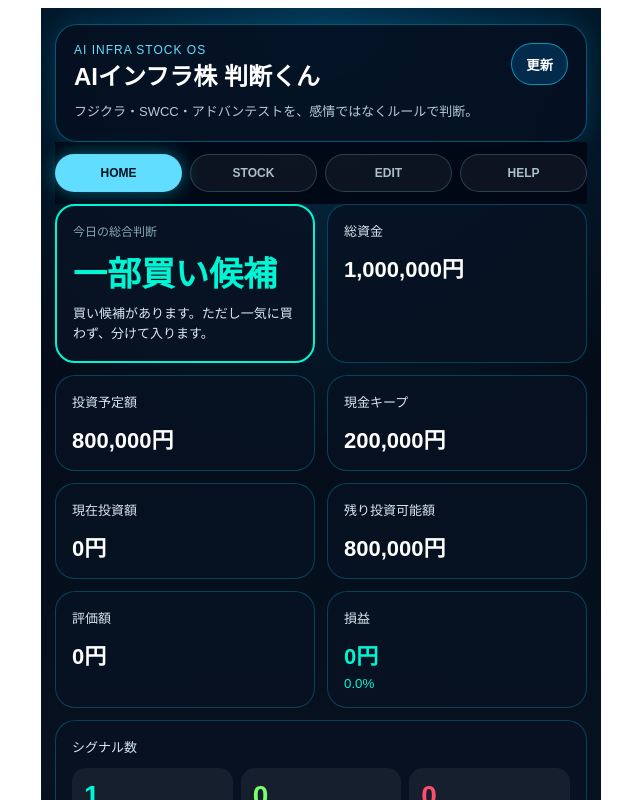
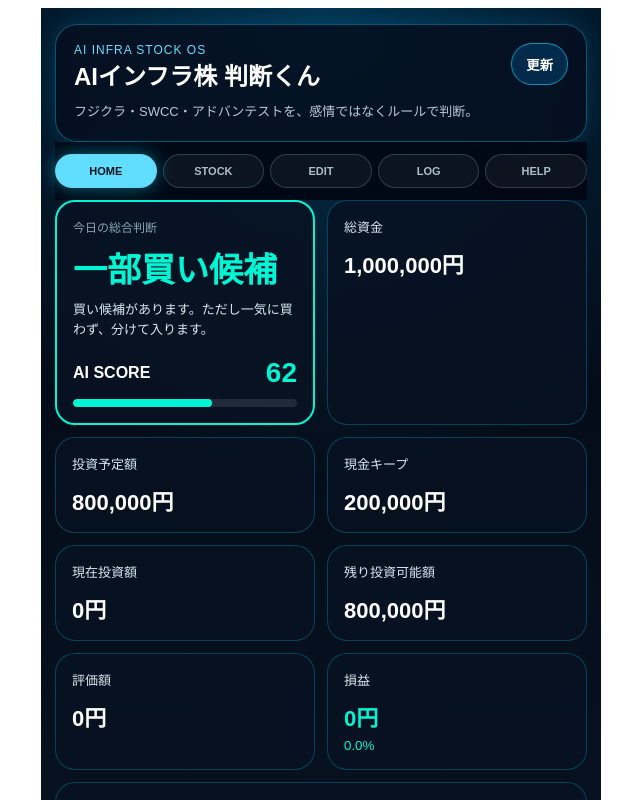
Before and after one commit to Yutarotaniuchi/ai-infra-stock-kun-2, a Next.js app: page / in a window 1280 px wide. Shown: the top 800 px of the page, without its empty margins (319-959 px from the left). Built offline with nearby package versions, Linux system fonts and the light colour scheme.

Commit message:
complete stock judgment os

```diff
--- a/app/page.js
+++ b/app/page.js
@@ -2,14 +2,13 @@
 
 import React, { useEffect, useMemo, useState } from "react"
 
-const STORAGE_KEY = "ai_infra_stock_judgment_app_v2"
+const STORAGE_KEY = "ai_infra_stock_os_complete_v1"
 
 const DEFAULT_STOCKS = [
   {
     code: "5803",
     name: "フジクラ",
     theme: "AI通信インフラ・光ファイバー",
-    weight: 50,
     finalAmount: 400000,
     plan: [150000, 130000, 120000],
     price: 6500,
@@ -18,13 +17,12 @@ const DEFAULT_STOCKS = [
     volumeRate: 1.6,
     per: 22.5,
     ma25: 6200,
-    strength: 92,
+    news: "AI通信インフラ需要が追い風",
   },
   {
     code: "5805",
     name: "SWCC",
     theme: "電線・電力インフラ",
-    weight: 30,
     finalAmount: 240000,
     plan: [90000, 70000, 80000],
     price: 8200,
@@ -33,13 +31,12 @@ const DEFAULT_STOCKS = [
     volumeRate: 1.3,
     per: 18.2,
     ma25: 7900,
-    strength: 82,
+    news: "電力網・データセンター需要に注目",
   },
   {
     code: "6857",
     name: "アドバンテスト",
     theme: "AI半導体・検査装置",
-    weight: 20,
     finalAmount: 160000,
     plan: [60000, 50000, 50000],
     price: 9800,
@@ -48,14 +45,32 @@ const DEFAULT_STOCKS = [
     volumeRate: 1.8,
     per: 35.6,
     ma25: 9300,
-    strength: 78,
+    news: "AI半導体関連として人気化しやすい",
   },
 ]
 
 const DEFAULT_HOLDINGS = {
-  "5803": { amount: "", shares: "", price: "", date: "", memo: "" },
-  "5805": { amount: "", shares: "", price: "", date: "", memo: "" },
-  "6857": { amount: "", shares: "", price: "", date: "", memo: "" },
+  "5803": {
+    amount: "",
+    shares: "",
+    price: "",
+    date: "",
+    memo: "",
+  },
+  "5805": {
+    amount: "",
+    shares: "",
+    price: "",
+    date: "",
+    memo: "",
+  },
+  "6857": {
+    amount: "",
+    shares: "",
+    price: "",
+    date: "",
+    memo: "",
+  },
 }
 
 function yen(v) {
@@ -70,30 +85,60 @@ function num(v) {
   return Number(v || 0)
 }
 
-function maDeviation(price, ma25) {
+function deviation(price, ma25) {
   if (!price || !ma25) return 0
   return ((price - ma25) / ma25) * 100
 }
 
 function getProfit(stock, holding) {
   const shares = num(holding.shares)
-  const buy = num(holding.price)
-  const now = num(stock.price)
+  const buyPrice = num(holding.price)
+  const nowPrice = num(stock.price)
 
-  if (!shares || !buy) {
-    return { cost: 0, value: 0, profit: 0, rate: 0, has: false }
+  if (!shares || !buyPrice || !nowPrice) {
+    return {
+      cost: 0,
+      value: 0,
+      profit: 0,
+      rate: 0,
+      has: false,
+    }
   }
 
-  const cost = shares * buy
-  const value = shares * now
+  const cost = shares * buyPrice
+  const value = shares * nowPrice
   const profit = value - cost
   const rate = cost ? (profit / cost) * 100 : 0
 
-  return { cost, value, profit, rate, has: true }
+  return {
+    cost,
+    value,
+    profit,
+    rate,
+    has: true,
+  }
 }
 
-function getStockJudge(stock, holding) {
-  const dev = maDeviation(stock.price, stock.ma25)
+function levelColor(level) {
+  if (level === "buy") return "#00f5d4"
+  if (level === "profit") return "#7CFF6B"
+  if (level === "wait") return "#60a5fa"
+  if (level === "warning") return "#ffb703"
+  if (level === "danger") return "#ff4d6d"
+  return "#94a3b8"
+}
+
+function levelBg(level) {
+  if (level === "buy") return "rgba(0,245,212,.16)"
+  if (level === "profit") return "rgba(124,255,107,.15)"
+  if (level === "wait") return "rgba(96,165,250,.15)"
+  if (level === "warning") return "rgba(255,183,3,.16)"
+  if (level === "danger") return "rgba(255,77,109,.18)"
+  return "rgba(148,163,184,.14)"
+}
+
+function getJudge(stock, holding) {
+  const dev = deviation(num(stock.price), num(stock.ma25))
   const p = getProfit(stock, holding)
 
   if (p.has) {
@@ -102,8 +147,8 @@ function getStockJudge(stock, holding) {
         label: "大きく利確",
         level: "danger",
         score: 92,
-        reason: "利益がかなり大きいです。ここから欲張りすぎると利益を減らす可能性があります。",
-        action: "多めに売って利益を守る。残す分だけ上昇を狙う。",
+        reason: "利益がかなり大きいです。短期売買では、勝ちを残すことが大切です。",
+        action: "多めに売って利益を守る。残りだけ上昇を狙う。",
       }
     }
 
@@ -111,9 +156,9 @@ function getStockJudge(stock, holding) {
       return {
         label: "半分利確",
         level: "profit",
-        score: 82,
+        score: 84,
         reason: "十分な利益が出ています。半分売ると、勝ちを残しながら次も狙えます。",
-        action: "半分利確。残りはトレンド継続なら保有。",
+        action: "半分利確。残りはトレンドが続くなら保有。",
       }
     }
 
@@ -121,9 +166,9 @@ function getStockJudge(stock, holding) {
       return {
         label: "一部利確",
         level: "profit",
-        score: 72,
-        reason: "利益が見えてきました。短期売買では利益を確定することも大切です。",
-        action: "一部だけ売って、利益を現金化する。",
+        score: 74,
+        reason: "利益が見えてきました。少し売って利益を現金化する場面です。",
+        action: "一部だけ利確。欲張りすぎない。",
       }
     }
 
@@ -142,13 +187,13 @@ function getStockJudge(stock, holding) {
         label: "警戒",
         level: "warning",
         score: 35,
-        reason: "損が広がっています。ここで焦って買い増すのは危険です。",
-        action: "いったん様子見。下げ止まりを確認する。",
+        reason: "損が広がっています。焦って買い増すとさらに苦しくなる可能性があります。",
+        action: "いったん様子見。下げ止まりを確認。",
       }
     }
   }
 
-  if (stock.change >= 10 || dev >= 20) {
+  if (num(stock.change) >= 10 || dev >= 20) {
     return {
       label: "危険",
       level: "danger",
@@ -158,36 +203,36 @@ function getStockJudge(stock, holding) {
     }
   }
 
-  if (stock.change >= 5 || dev >= 15) {
+  if (num(stock.change) >= 5 || dev >= 15) {
     return {
       label: "待ち",
       level: "wait",
       score: 45,
       reason: "上昇していますが、今から入ると高値になる可能性があります。",
-      action: "押し目を待つ。無理に追いかけない。",
+      action: "押し目を待つ。追いかけ買いはしない。",
     }
   }
 
-  if (stock.change <= -3 && stock.change >= -7 && stock.volumeRate >= 1) {
+  if (num(stock.change) <= -3 && num(stock.change) >= -7 && num(stock.volumeRate) >= 1) {
     return {
       label: "押し目候補",
       level: "buy",
-      score: 75,
+      score: 76,
       reason: "下げていますが、出来高がありテーマも残っています。",
       action: "買うなら予定額の一部だけ。全力買いは禁止。",
     }
   }
 
   if (
-    stock.change >= -5 &&
-    stock.change <= 3 &&
-    stock.volumeRate >= 1.5 &&
+    num(stock.change) >= -5 &&
+    num(stock.change) <= 3 &&
+    num(stock.volumeRate) >= 1.5 &&
     dev <= 10
   ) {
     return {
       label: "買い候補",
       level: "buy",
-      score: 80,
+      score: 82,
       reason: "上がりすぎではなく、出来高もあります。条件は悪くありません。",
       action: "第1回分の一部から入る候補。",
     }
@@ -202,27 +247,19 @@ function getStockJudge(stock, holding) {
   }
 }
 
-function color(level) {
-  if (level === "buy") return "#00f5d4"
-  if (level === "profit") return "#7CFF6B"
-  if (level === "warning") return "#ffb703"
-  if (level === "danger") return "#ff4d6d"
-  if (level === "wait") return "#60a5fa"
-  return "#94a3b8"
-}
-
-function bg(level) {
-  if (level === "buy") return "rgba(0,245,212,.16)"
-  if (level === "profit") return "rgba(124,255,107,.15)"
-  if (level === "warning") return "rgba(255,183,3,.16)"
-  if (level === "danger") return "rgba(255,77,109,.18)"
-  if (level === "wait") return "rgba(96,165,250,.15)"
-  return "rgba(148,163,184,.14)"
+function getNextBuyPlan(stock, invested) {
+  const plan = stock.plan || []
+  if (invested <= 0) return plan[0] || 0
+  if (invested < plan[0]) return Math.max(0, plan[0] - invested)
+  if (invested < plan[0] + plan[1]) return Math.max(0, plan[0] + plan[1] - invested)
+  if (invested < stock.finalAmount) return Math.max(0, stock.finalAmount - invested)
+  return 0
 }
 
 export default function Page() {
   const [stocks, setStocks] = useState(DEFAULT_STOCKS)
   const [holdings, setHoldings] = useState(DEFAULT_HOLDINGS)
+  const [logs, setLogs] = useState([])
   const [tab, setTab] = useState("home")
   const [lastUpdate, setLastUpdate] = useState("")
   const [loading, setLoading] = useState(false)
@@ -235,6 +272,7 @@ export default function Page() {
       const parsed = JSON.parse(saved)
       if (parsed.stocks) setStocks(parsed.stocks)
       if (parsed.holdings) setHoldings(parsed.holdings)
+      if (parsed.logs) setLogs(parsed.logs)
       if (parsed.lastUpdate) setLastUpdate(parsed.lastUpdate)
     } catch {}
   }, [])
@@ -242,9 +280,14 @@ export default function Page() {
   useEffect(() => {
     localStorage.setItem(
       STORAGE_KEY,
-      JSON.stringify({ stocks, holdings, lastUpdate })
+      JSON.stringify({
+        stocks,
+        holdings,
+        logs,
+        lastUpdate,
+      })
     )
-  }, [stocks, holdings, lastUpdate])
+  }, [stocks, holdings, logs, lastUpdate])
 
   function refresh() {
     setLoading(true)
@@ -253,16 +296,13 @@ export default function Page() {
       setStocks((prev) =>
         prev.map((s) => {
           const move = (Math.random() - 0.5) * 2
-          const nextPrice = Math.max(1, Math.round(s.price * (1 + move / 100)))
-
+          const nextPrice = Math.max(1, Math.round(num(s.price) * (1 + move / 100)))
           return {
             ...s,
             price: nextPrice,
-            change: Number((s.change + move).toFixed(1)),
+            change: Number((num(s.change) + move).toFixed(1)),
             volumeRate: Number(
-              Math.max(0.5, s.volumeRate + (Math.random() - 0.5) * 0.3).toFixed(
-                1
-              )
+              Math.max(0.5, num(s.volumeRate) + (Math.random() - 0.5) * 0.3).toFixed(1)
             ),
           }
         })
@@ -285,24 +325,27 @@ export default function Page() {
     let profit = 0
     let buyCount = 0
     let dangerCount = 0
-    let profitSignalCount = 0
+    let profitCount = 0
+    let totalScore = 0
 
     stocks.forEach((stock) => {
-      const h = holdings[stock.code]
-      const p = getProfit(stock, h)
-      const j = getStockJudge(stock, h)
+      const holding = holdings[stock.code]
+      const p = getProfit(stock, holding)
+      const j = getJudge(stock, holding)
 
       invested += p.cost
       value += p.value
       profit += p.profit
+      totalScore += j.score
 
       if (j.level === "buy") buyCount += 1
       if (j.level === "danger") dangerCount += 1
-      if (j.level === "profit") profitSignalCount += 1
+      if (j.level === "profit") profitCount += 1
     })
 
     const remain = Math.max(0, 800000 - invested)
     const rate = invested ? (profit / invested) * 100 : 0
+    const avgScore = Math.round(totalScore / stocks.length)
 
     let label = "様子見"
     let level = "neutral"
@@ -312,7 +355,7 @@ export default function Page() {
       label = "防御優先"
       level = "danger"
       text = "危険サインがあります。買いより守りを優先します。"
-    } else if (profitSignalCount > 0) {
+    } else if (profitCount > 0) {
       label = "利確確認"
       level = "profit"
       text = "利益が出ています。売って利益を残す判断も大切です。"
@@ -328,12 +371,13 @@ export default function Page() {
       profit,
       rate,
       remain,
+      avgScore,
       label,
       level,
       text,
       buyCount,
       dangerCount,
-      profitSignalCount,
+      profitCount,
     }
   }, [stocks, holdings])
 
@@ -353,11 +397,27 @@ export default function Page() {
     )
   }
 
+  function addLog(stock, action) {
+    const now = new Date().toLocaleString("ja-JP")
+    const item = {
+      id: String(Date.now()),
+      date: now,
+      code: stock.code,
+      name: stock.name,
+      action,
+      price: stock.price,
+      memo: "",
+    }
+    setLogs((prev) => [item, ...prev].slice(0, 30))
+  }
+
   function resetData() {
     const ok = window.confirm("保存データを初期化しますか？")
     if (!ok) return
+
     setStocks(DEFAULT_STOCKS)
     setHoldings(DEFAULT_HOLDINGS)
+    setLogs([])
     setLastUpdate("")
   }
 
@@ -385,6 +445,9 @@ export default function Page() {
         <button className={tab === "edit" ? "on" : ""} onClick={() => setTab("edit")}>
           EDIT
         </button>
+        <button className={tab === "log" ? "on" : ""} onClick={() => setTab("log")}>
+          LOG
+        </button>
         <button className={tab === "help" ? "on" : ""} onClick={() => setTab("help")}>
           HELP
         </button>
@@ -392,10 +455,24 @@ export default function Page() {
 
       {tab === "home" && (
         <section className="grid">
-          <div className="mainJudge" style={{ borderColor: color(summary.level) }}>
+          <div className="mainJudge" style={{ borderColor: levelColor(summary.level) }}>
             <p>今日の総合判断</p>
-            <h2 style={{ color: color(summary.level) }}>{summary.label}</h2>
+            <h2 style={{ color: levelColor(summary.level) }}>{summary.label}</h2>
             <span>{summary.text}</span>
+
+            <div className="scoreLine">
+              <b>AI SCORE</b>
+              <strong style={{ color: levelColor(summary.level) }}>{summary.avgScore}</strong>
+            </div>
+
+            <div className="bar">
+              <i
+                style={{
+                  width: summary.avgScore + "%",
+                  background: levelColor(summary.level),
+                }}
+              />
+            </div>
           </div>
 
           <Card title="総資金" value={yen(1000000)} />
@@ -419,7 +496,7 @@ export default function Page() {
                 <span>買い候補</span>
               </div>
               <div>
-                <b style={{ color: "#7CFF6B" }}>{summary.profitSignalCount}</b>
+                <b style={{ color: "#7CFF6B" }}>{summary.profitCount}</b>
                 <span>利確候補</span>
               </div>
               <div>
@@ -464,10 +541,11 @@ export default function Page() {
       {tab === "stock" && (
         <section className="list">
           {stocks.map((stock) => {
-            const h = holdings[stock.code]
-            const j = getStockJudge(stock, h)
-            const p = getProfit(stock, h)
-            const dev = maDeviation(stock.price, stock.ma25)
+            const holding = holdings[stock.code]
+            const judge = getJudge(stock, holding)
+            const p = getProfit(stock, holding)
+            const dev = deviation(num(stock.price), num(stock.ma25))
+            const nextBuy = getNextBuyPlan(stock, p.cost)
 
             return (
               <article className="stock" key={stock.code}>
@@ -477,18 +555,29 @@ export default function Page() {
                     <h2>{stock.name}</h2>
                     <p className="theme">{stock.theme}</p>
                   </div>
-                  <div className="badge" style={{ color: color(j.level), background: bg(j.level) }}>
-                    {j.label}
+                  <div
+                    className="badge"
+                    style={{
+                      color: levelColor(judge.level),
+                      background: levelBg(judge.level),
+                    }}
+                  >
+                    {judge.label}
                   </div>
                 </div>
 
                 <div className="scoreBox">
                   <div>
                     <span>AI SCORE</span>
-                    <b style={{ color: color(j.level) }}>{j.score}</b>
+                    <b style={{ color: levelColor(judge.level) }}>{judge.score}</b>
                   </div>
                   <div className="bar">
-                    <i style={{ width: j.score + "%", background: color(j.level) }} />
+                    <i
+                      style={{
+                        width: judge.score + "%",
+                        background: levelColor(judge.level),
+                      }}
+                    />
                   </div>
                 </div>
 
@@ -497,7 +586,7 @@ export default function Page() {
                   <Mini
                     title="前日比"
                     value={pct(stock.change)}
-                    color={stock.change >= 0 ? "#00f5d4" : "#ff4d6d"}
+                    color={num(stock.change) >= 0 ? "#00f5d4" : "#ff4d6d"}
                   />
                   <Mini title="出来高" value={num(stock.volume).toLocaleString("ja-JP")} />
                   <Mini title="出来高倍率" value={stock.volumeRate + "倍"} />
@@ -511,15 +600,15 @@ export default function Page() {
 
                 <div className="message">
                   <b>理由</b>
-                  <p>{j.reason}</p>
+                  <p>{judge.reason}</p>
                   <b>次の行動</b>
-                  <p>{j.action}</p>
+                  <p>{judge.action}</p>
                 </div>
 
                 <div className="metrics">
-                  <Mini title="購入額" value={h.amount ? yen(h.amount) : "-"} />
-                  <Mini title="株数" value={h.shares || "-"} />
-                  <Mini title="取得単価" value={h.price ? yen(h.price) : "-"} />
+                  <Mini title="購入額" value={holding.amount ? yen(holding.amount) : "-"} />
+                  <Mini title="株数" value={holding.shares || "-"} />
+                  <Mini title="取得単価" value={holding.price ? yen(holding.price) : "-"} />
                   <Mini title="評価額" value={yen(p.value)} />
                   <Mini
                     title="損益額"
@@ -531,6 +620,14 @@ export default function Page() {
                     value={pct(p.rate)}
                     color={p.rate >= 0 ? "#00f5d4" : "#ff4d6d"}
                   />
+                  <Mini title="次の購入目安" value={nextBuy ? yen(nextBuy) : "完了"} />
+                  <Mini title="最終予定額" value={yen(stock.finalAmount)} />
+                </div>
+
+                <div className="actionBtns">
+                  <button onClick={() => addLog(stock, "買い検討")}>買い検討を記録</button>
+                  <button onClick={() => addLog(stock, "一部利確")}>利確を記録</button>
+                  <button onClick={() => addLog(stock, "損切り検討")}>損切り検討</button>
                 </div>
               </article>
             )
@@ -541,7 +638,7 @@ export default function Page() {
       {tab === "edit" && (
         <section className="list">
           {stocks.map((stock) => {
-            const h = holdings[stock.code]
+            const holding = holdings[stock.code]
 
             return (
               <div className="card full" key={stock.code}>
@@ -562,6 +659,15 @@ export default function Page() {
                     inputMode="decimal"
                     value={stock.change}
                     onChange={(e) => updateStock(stock.code, "change", e.target.value)}
+                  />
+                </label>
+
+                <label>
+                  出来高
+                  <input
+                    inputMode="numeric"
+                    value={stock.volume}
+                    onChange={(e) => updateStock(stock.code, "volume", e.target.value)}
                   />
                 </label>
 
@@ -598,7 +704,7 @@ export default function Page() {
                   購入金額
                   <input
                     inputMode="numeric"
-                    value={h.amount}
+                    value={holding.amount}
                     onChange={(e) => updateHolding(stock.code, "amount", e.target.value)}
                   />
                 </label>
@@ -607,7 +713,7 @@ export default function Page() {
                   株数
                   <input
                     inputMode="numeric"
-                    value={h.shares}
+                    value={holding.shares}
                     onChange={(e) => updateHolding(stock.code, "shares", e.target.value)}
                   />
                 </label>
@@ -616,7 +722,7 @@ export default function Page() {
                   取得単価
                   <input
                     inputMode="decimal"
-                    value={h.price}
+                    value={holding.price}
                     onChange={(e) => updateHolding(stock.code, "price", e.target.value)}
                   />
                 </label>
@@ -625,7 +731,7 @@ export default function Page() {
                   購入日
                   <input
                     type="date"
-                    value={h.date}
+                    value={holding.date}
                     onChange={(e) => updateHolding(stock.code, "date", e.target.value)}
                   />
                 </label>
@@ -633,9 +739,10 @@ export default function Page() {
                 <label>
                   メモ
                   <textarea
-                    maxLength={80}
-                    value={h.memo}
+                    maxLength={100}
+                    value={holding.memo}
                     onChange={(e) => updateHolding(stock.code, "memo", e.target.value)}
+                    placeholder="買った理由、注意点など"
                   />
                 </label>
               </div>
@@ -645,6 +752,30 @@ export default function Page() {
           <button className="reset" onClick={resetData}>
             保存データを初期化
           </button>
+        </section>
+      )}
+
+      {tab === "log" && (
+        <section className="list">
+          <div className="card full">
+            <h2>判断ログ</h2>
+            <p>買い・利確・損切りを考えた記録を残します。</p>
+          </div>
+
+          {logs.length === 0 ? (
+            <div className="card full">
+              <p>まだ記録はありません。</p>
+            </div>
+          ) : (
+            logs.map((log) => (
+              <div className="card full" key={log.id}>
+                <p className="label">{log.date}</p>
+                <h3>{log.name}</h3>
+                <p>{log.action}</p>
+                <p>記録時価格: {yen(log.price)}</p>
+              </div>
+            ))
+          )}
         </section>
       )}
 
@@ -716,6 +847,11 @@ export default function Page() {
           line-height: 1.2;
         }
 
+        h2,
+        h3 {
+          margin: 0;
+        }
+
         .lead {
           margin: 10px 0 0;
           color: #b7cad8;
@@ -738,8 +874,8 @@ export default function Page() {
           top: 0;
           z-index: 10;
           display: grid;
-          grid-template-columns: repeat(4, 1fr);
-          gap: 8px;
+          grid-template-columns: repeat(5, 1fr);
+          gap: 6px;
           padding: 12px 0;
           background: rgba(2, 7, 19, .92);
           backdrop-filter: blur(10px);
@@ -748,10 +884,10 @@ export default function Page() {
         .nav button {
           border: 1px solid rgba(120, 190, 220, .25);
           border-radius: 999px;
-          padding: 11px 6px;
+          padding: 10px 4px;
           color: #a9bfca;
           background: rgba(255, 255, 255, .05);
-          font-size: 12px;
+          font-size: 11px;
           font-weight: 800;
         }
 
@@ -788,7 +924,6 @@ export default function Page() {
         }
 
         .mainJudge h2 {
-          margin: 0;
           font-size: 34px;
         }
 
@@ -800,8 +935,32 @@ export default function Page() {
           line-height: 1.6;
         }
 
+        .scoreLine {
+          display: flex;
+          justify-content: space-between;
+          align-items: center;
+          margin-top: 16px;
+        }
+
+        .scoreLine strong {
+          font-size: 28px;
+        }
+
+        .bar {
+          height: 8px;
+          margin-top: 10px;
+          border-radius: 999px;
+          background: rgba(255,255,255,.1);
+          overflow: hidden;
+        }
+
+        .bar i {
+          display: block;
+          height: 100%;
+          border-radius: 999px;
+        }
+
         .card h3 {
-          margin: 0;
           font-size: 22px;
         }
 
@@ -904,20 +1063,6 @@ export default function Page() {
           font-size: 28px;
         }
 
-        .bar {
-          height: 8px;
-          margin-top: 10px;
-          border-radius: 999px;
-          background: rgba(255,255,255,.1);
-          overflow: hidden;
-        }
-
-        .bar i {
-          display: block;
-          height: 100%;
-          border-radius: 999px;
-        }
-
         .metrics {
           display: grid;
           grid-template-columns: repeat(2, 1fr);
@@ -955,6 +1100,23 @@ export default function Page() {
           color: #d5e6ee;
           font-size: 13px;
           line-height: 1.7;
+        }
+
+        .actionBtns {
+          display: grid;
+          grid-template-columns: repeat(3, 1fr);
+          gap: 8px;
+          margin-top: 14px;
+        }
+
+        .actionBtns button {
+          border: 1px solid rgba(0,220,255,.25);
+          border-radius: 14px;
+          padding: 10px 6px;
+          color: white;
+          background: rgba(255,255,255,.06);
+          font-size: 12px;
+          font-weight: bold;
         }
 
         label {
```
